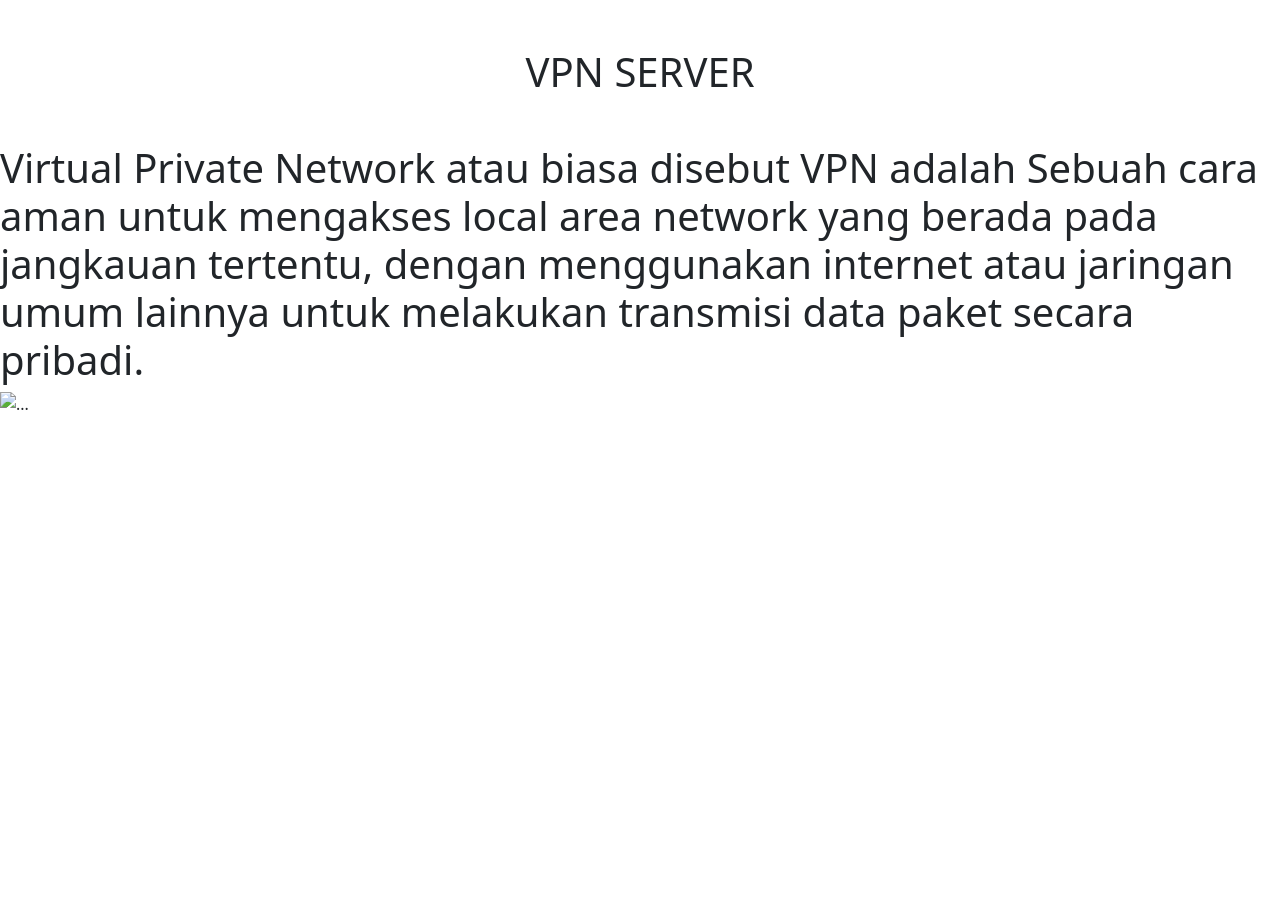
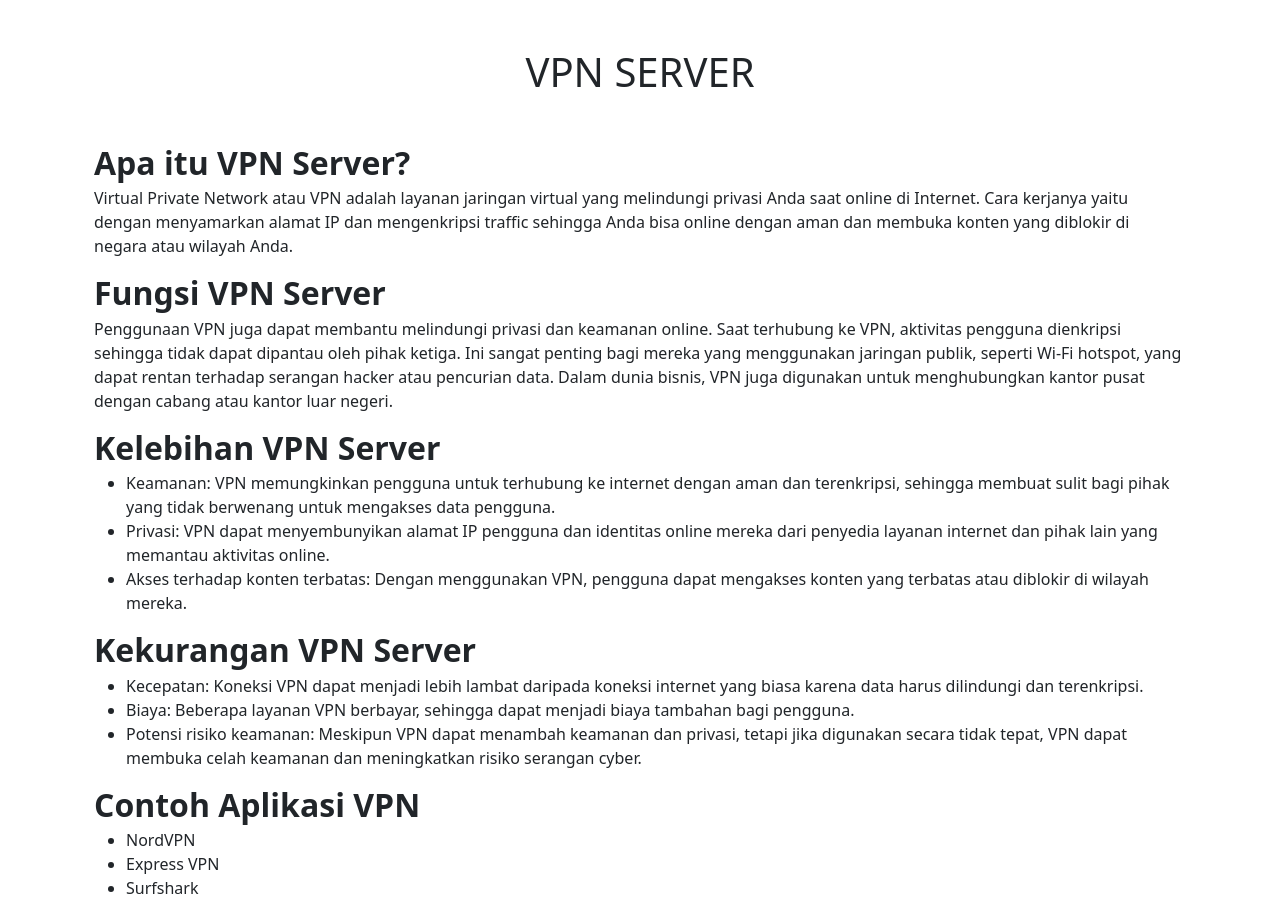
Before and after one commit to AdrianDzaky/vpn.server, a plain HTML site: page vpnserver/index.html in a window 1280 px wide. Before the commit the page ends 800 px from the top, so only its background shows below. Drawn offline with nearby package versions, Linux system fonts and the light colour scheme.

Commit message:
Update index.html

```diff
--- a/vpnserver/index.html
+++ b/vpnserver/index.html
@@ -1,34 +1,55 @@
 <!doctype html>
 <html lang="en">
   <head>
-    <!-- Required meta tags -->
     <meta charset="utf-8">
     <meta name="viewport" content="width=device-width, initial-scale=1">
-
-    <!-- Bootstrap CSS -->
-    <link href="https://cdn.jsdelivr.net/npm/bootstrap@5.0.2/dist/css/bootstrap.min.css" rel="stylesheet" integrity="sha384-EVSTQN3/azprG1Anm3QDgpJLIm9Nao0Yz1ztcQTwFspd3yD65VohhpuuCOmLASjC" crossorigin="anonymous">
-
     <title>VPN SERVER</title>
-    <div class="col">
-                <h1 class="text-center mt-5 mb-5">VPN SERVER</h1>
-    </div>
+    <link href="https://cdn.jsdelivr.net/npm/bootstrap@5.3.2/dist/css/bootstrap.min.css" rel="stylesheet" integrity="sha384-T3c6CoIi6uLrA9TneNEoa7RxnatzjcDSCmG1MXxSR1GAsXEV/Dwwykc2MPK8M2HN" crossorigin="anonymous">
+    <div class="container">
+        <div class="row">
+            <div class="col">
+                <h1 class="text-center mt-5 mb-5"> VPN SERVER </h1>
+            </div>
+        </div>
   </head>
   <body>
-    <h1>Virtual Private Network atau biasa disebut VPN
-      adalah Sebuah cara aman untuk mengakses local area network yang berada pada jangkauan tertentu,
-      dengan menggunakan internet atau jaringan umum lainnya untuk melakukan transmisi data paket secara pribadi.</h1>
-
-    <img src="nordvpn.jpg" class="d-block w-100" alt="..." />
-
-    <!-- Optional JavaScript; choose one of the two! -->
-
-    <!-- Option 1: Bootstrap Bundle with Popper -->
-    <script src="https://cdn.jsdelivr.net/npm/bootstrap@5.0.2/dist/js/bootstrap.bundle.min.js" integrity="sha384-MrcW6ZMFYlzcLA8Nl+NtUVF0sA7MsXsP1UyJoMp4YLEuNSfAP+JcXn/tWtIaxVXM" crossorigin="anonymous"></script>
-
-    <!-- Option 2: Separate Popper and Bootstrap JS -->
-    <!--
-    <script src="https://cdn.jsdelivr.net/npm/@popperjs/core@2.9.2/dist/umd/popper.min.js" integrity="sha384-IQsoLXl5PILFhosVNubq5LC7Qb9DXgDA9i+tQ8Zj3iwWAwPtgFTxbJ8NT4GN1R8p" crossorigin="anonymous"></script>
-    <script src="https://cdn.jsdelivr.net/npm/bootstrap@5.0.2/dist/js/bootstrap.min.js" integrity="sha384-cVKIPhGWiC2Al4u+LWgxfKTRIcfu0JTxR+EQDz/bgldoEyl4H0zUF0QKbrJ0EcQF" crossorigin="anonymous"></script>
-    -->
+    <div class="container">
+      <h2 class="fw-bold mb-1 style=text-align:center;">Apa itu VPN Server?</h2>
+      <p class="mb-3">Virtual Private Network atau VPN adalah layanan jaringan virtual yang melindungi privasi Anda saat online di Internet. Cara kerjanya yaitu dengan menyamarkan alamat IP dan mengenkripsi traffic sehingga Anda bisa online dengan aman dan membuka
+        konten yang diblokir di negara atau wilayah Anda. </p>
+    </div>
+    <div class="container">
+      <h2 class="fw-bold mb-1 style=text-align:center;">Fungsi VPN Server</h2>
+      <p class="mb-3">Penggunaan VPN juga dapat membantu melindungi privasi dan keamanan online. Saat terhubung ke VPN, aktivitas pengguna dienkripsi sehingga tidak dapat dipantau oleh pihak ketiga. Ini sangat penting bagi mereka yang menggunakan jaringan publik, seperti Wi-Fi hotspot, yang dapat rentan terhadap serangan hacker atau pencurian data. Dalam dunia bisnis, VPN juga digunakan untuk
+        menghubungkan kantor pusat dengan cabang atau kantor luar negeri.</p>
+    </div>
+    <div class="container">
+      <h2 class="fw-bold mb-1 style=text-align:center;">Kelebihan VPN Server</h2>
+      <ul>
+        <li>Keamanan: VPN memungkinkan pengguna untuk terhubung ke internet dengan aman dan terenkripsi, sehingga membuat sulit bagi pihak
+          yang tidak berwenang untuk mengakses data pengguna.</li>
+        <li>Privasi: VPN dapat menyembunyikan
+          alamat IP pengguna dan identitas online mereka dari penyedia layanan internet dan pihak lain yang memantau aktivitas online. </li>
+        <li>Akses terhadap konten terbatas: Dengan menggunakan VPN,
+          pengguna dapat mengakses konten yang terbatas atau diblokir di wilayah mereka.</li>
+      </ul>
+    </div>
+    <div class="container">
+      <h2 class="fw-bold mb-1 style=text-align:center;">Kekurangan VPN Server</h2>
+      <ul>
+        <li>Kecepatan: Koneksi VPN dapat menjadi lebih lambat daripada koneksi internet yang biasa karena data harus dilindungi dan terenkripsi.</li>
+        <li>Biaya: Beberapa layanan VPN berbayar, sehingga dapat menjadi biaya tambahan bagi pengguna.</li>
+        <li>Potensi risiko keamanan: Meskipun VPN dapat menambah keamanan dan privasi, tetapi jika digunakan secara tidak tepat,
+          VPN dapat membuka celah keamanan dan meningkatkan risiko serangan cyber.</li>
+      </ul>
+    </div>
+    <div class="container">
+      <h2 class="fw-bold mb-1 style=text-align:center;">Contoh Aplikasi VPN</h2>
+      <ul>
+        <li>NordVPN</li>
+        <li>Express VPN</li>
+        <li>Surfshark</li>
+    </div>
+    <script src="https://cdn.jsdelivr.net/npm/bootstrap@5.3.2/dist/js/bootstrap.bundle.min.js" integrity="sha384-C6RzsynM9kWDrMNeT87bh95OGNyZPhcTNXj1NW7RuBCsyN/o0jlpcV8Qyq46cDfL" crossorigin="anonymous"></script>
   </body>
 </html>
```
